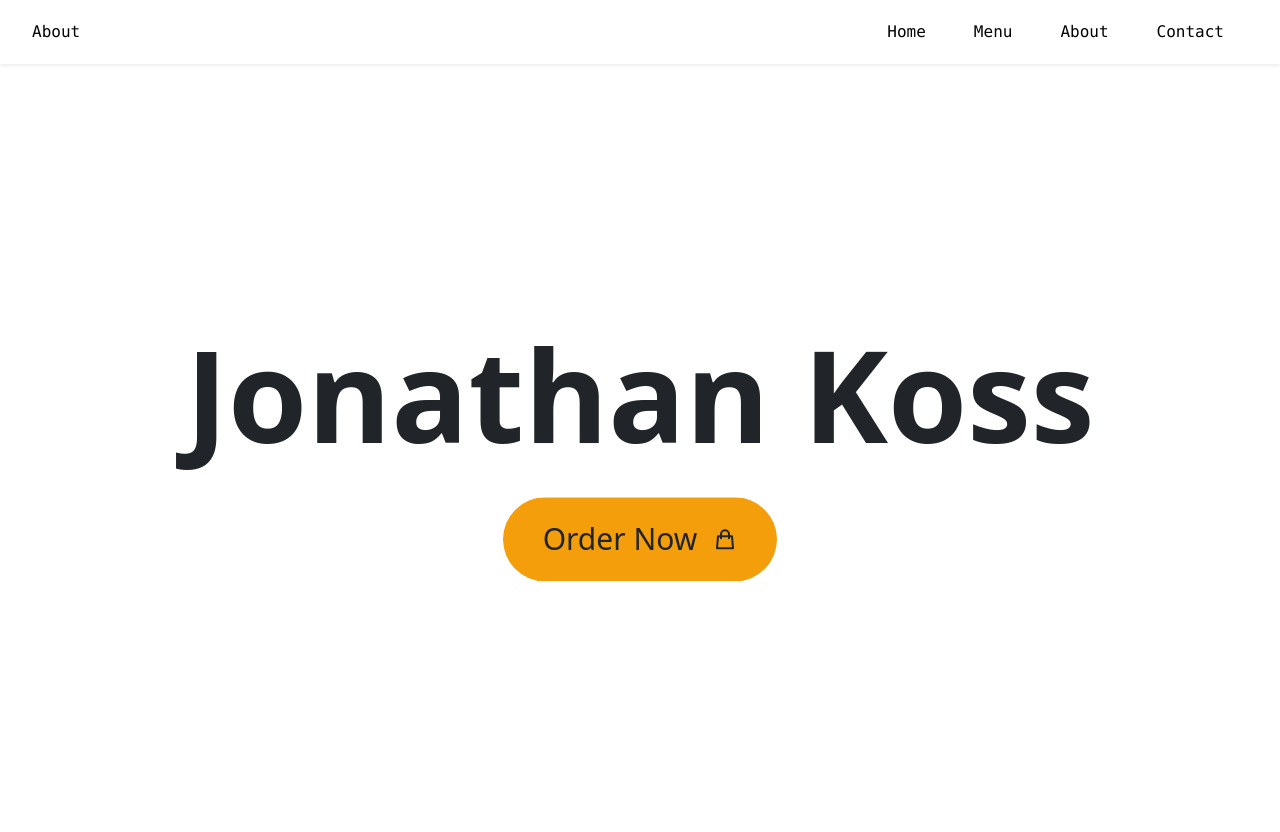
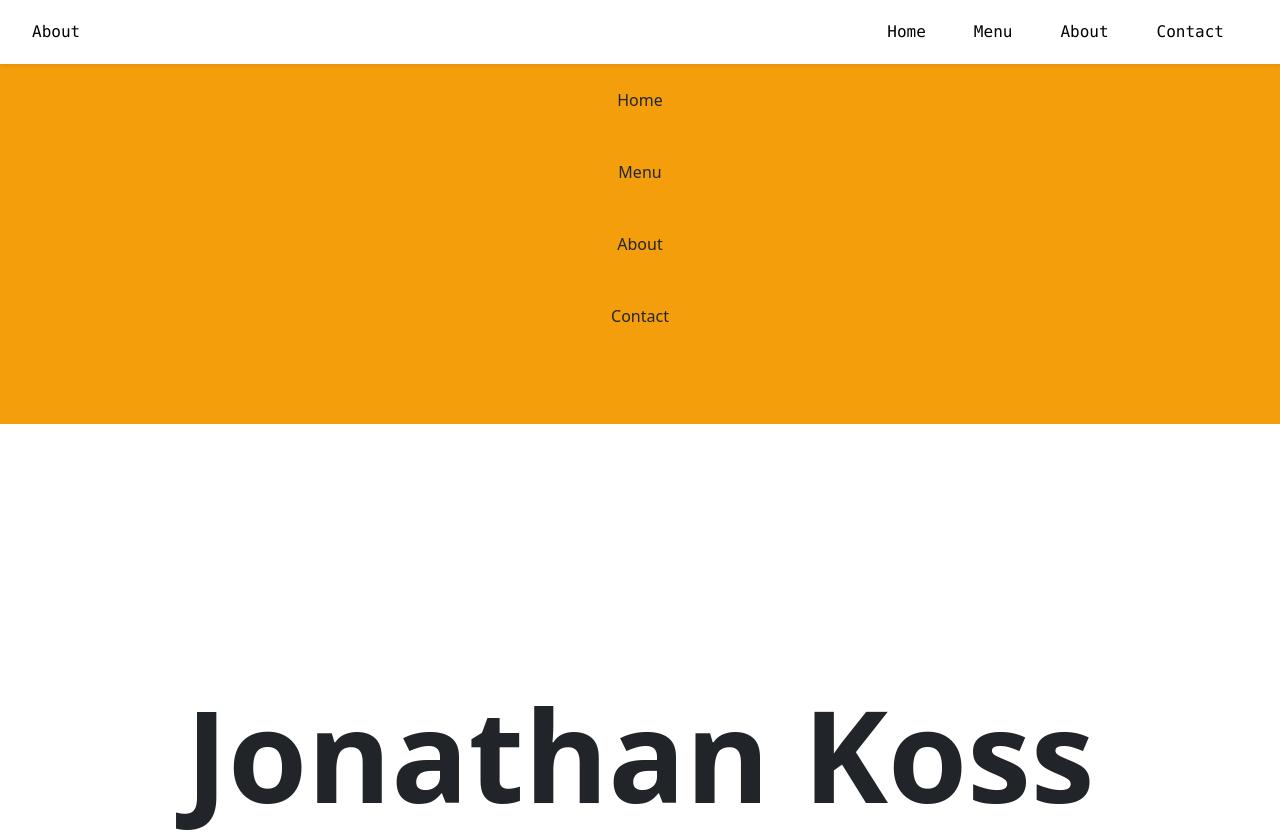
Before and after one commit to cantstopcoding/jonathan-koss-portfolio-site, a React (Create React App) app: page / in a window 1280 px wide. Shown: the top 832 px of the page. Built offline with nearby package versions, Linux system fonts and the light colour scheme.

Commit message:
create dropdown and import it into app.js

```diff
--- a/src/App.js
+++ b/src/App.js
@@ -7,6 +7,7 @@ import Contact from "./pages/Contact";
 // import { Contact } from "./pages/Contact";
 // import { NoMatch } from "./pages/NoMatch";
 import Navbar from "./components/Navbar";
+import Dropdown from "./components/Dropdown";
 
 class App extends Component {
   render() {
@@ -14,6 +15,7 @@ class App extends Component {
       <>
         <Router>
           <Navbar />
+          <Dropdown />
           <Switch>
             <Route path="/" exact component={Home} />
             <Route path="/about" component={About} />
--- a/src/components/Dropdown.js
+++ b/src/components/Dropdown.js
@@ -0,0 +1,23 @@
+import React from "react";
+import { Link } from "react-router-dom";
+
+const Dropdown = () => {
+  return (
+    <div className="grid grid-rows-5 text-center items-center bg-yellow-500">
+      <Link className="p-4" to="/">
+        Home
+      </Link>
+      <Link className="p-4" to="/menu">
+        Menu
+      </Link>
+      <Link className="p-4" to="/About">
+        About
+      </Link>
+      <Link className="p-4" to="/contact">
+        Contact
+      </Link>
+    </div>
+  );
+};
+
+export default Dropdown;
```
